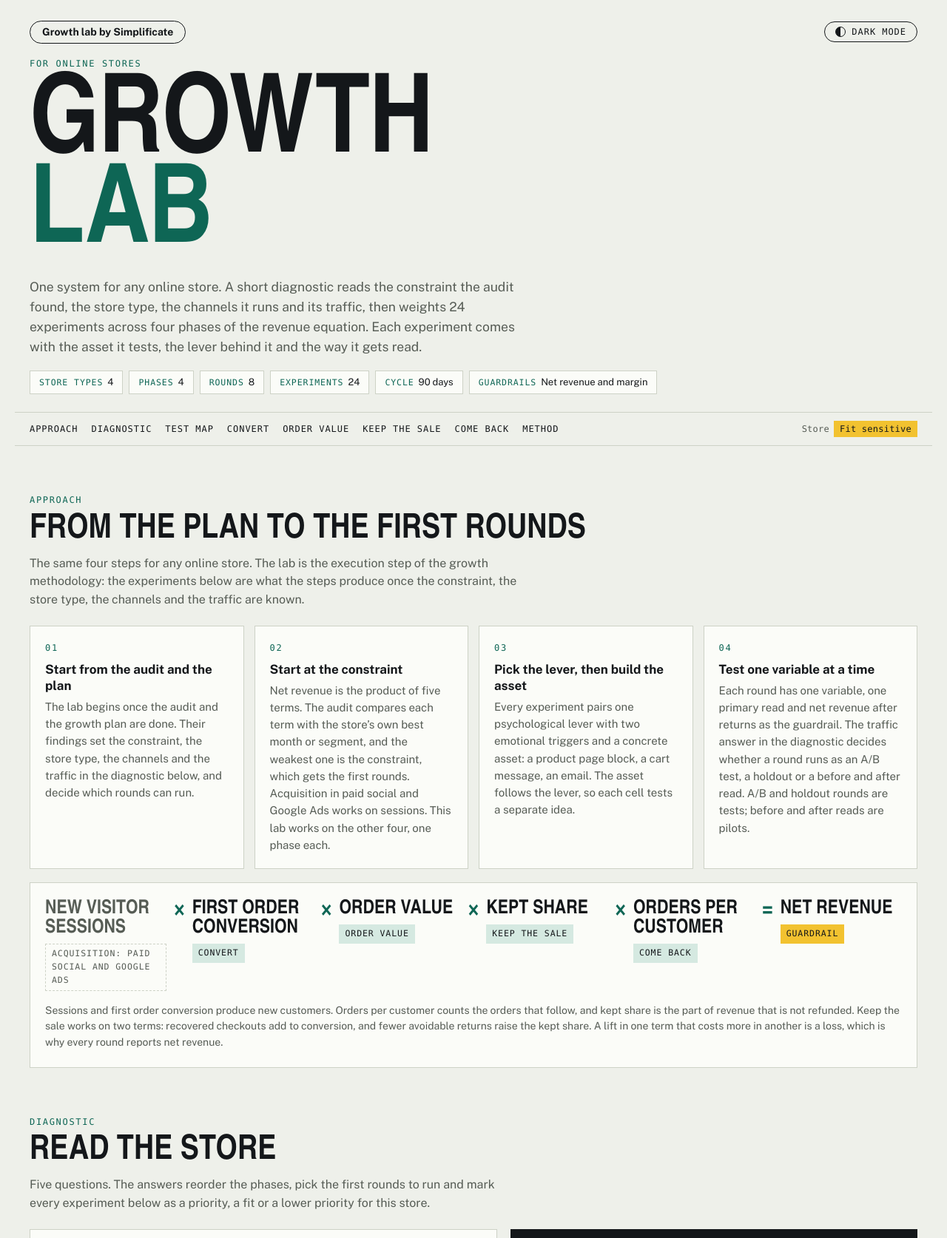
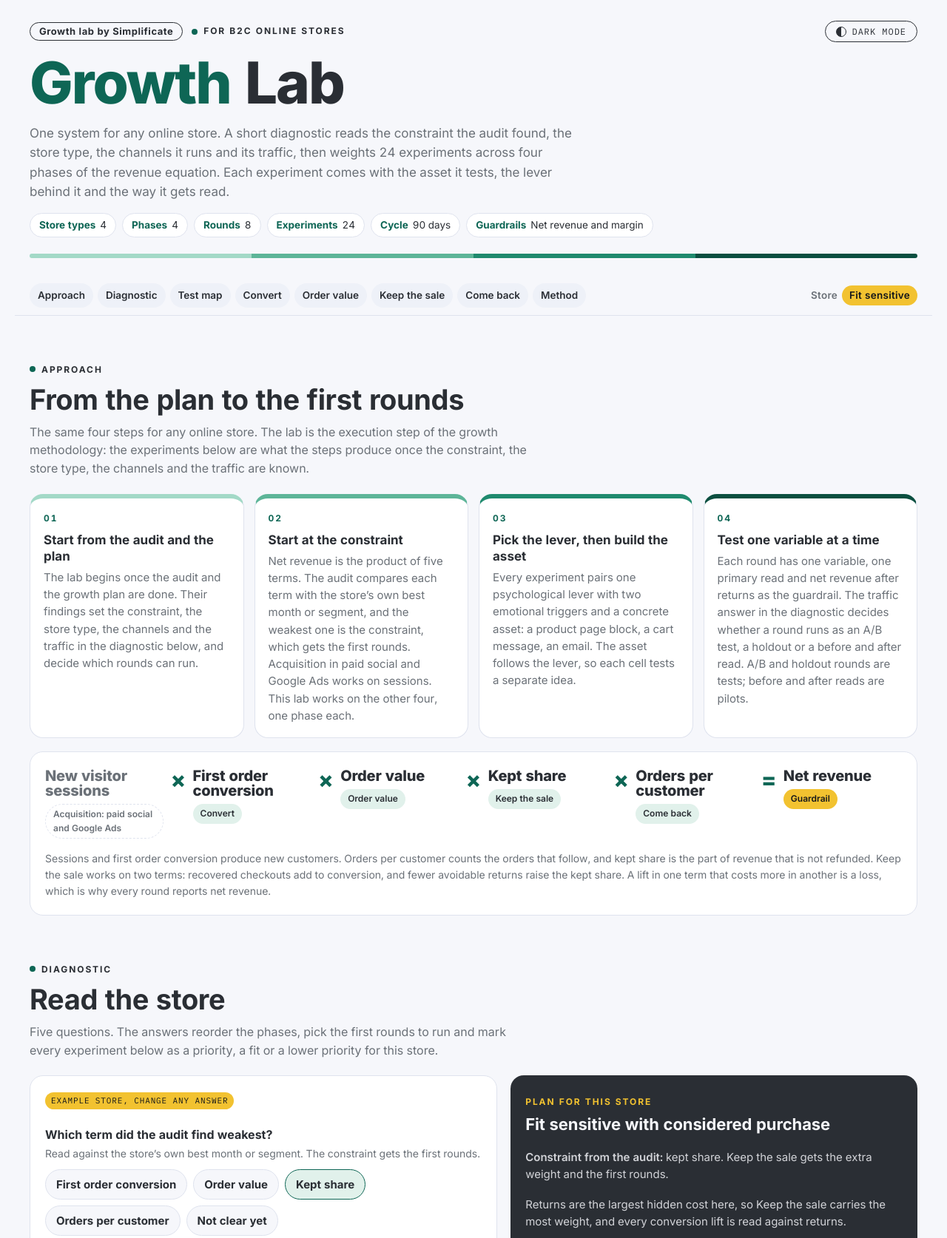
Before and after one commit to robertacunha/ecommercegrowth, a plain HTML site: page index.html in a window 1280 px wide. Shown: the top 1674 px of the page at 74% size. Drawn offline with nearby package versions, Linux system fonts and the light colour scheme; a web font is replaced by a local one.

Commit message:
Add files via upload

```diff
--- a/index.html
+++ b/index.html
@@ -7,7 +7,7 @@
 <meta name="description" content="Growth lab by Simplificate: a store type diagnostic and 24 experiments across four phases for online stores.">
 <link rel="preconnect" href="https://fonts.googleapis.com">
 <link rel="preconnect" href="https://fonts.gstatic.com" crossorigin>
-<link rel="stylesheet" href="https://fonts.googleapis.com/css2?family=Anybody:wdth,wght@50..150,400..900&family=Public+Sans:ital,wght@0,400;0,500;0,600;0,700;1,400&family=Spline+Sans+Mono:wght@400;500&display=swap">
+<link rel="stylesheet" href="https://fonts.googleapis.com/css2?family=Inter:wght@400;500;600;700;800&family=IBM+Plex+Mono:wght@400;500&display=swap">
 <style>
 /* Layout: lab notebook for a shop floor. Header, approach with the revenue equation, a live diagnostic,
    test map, four phases of experiment cards (drawn store mockups), method. */
@@ -215,14 +215,83 @@ footer{margin-top:72px;padding-top:20px;border-top:1px solid var(--line);font-si
 </style>
 </head>
 <body>
+<style>
+/* look and feel aligned with the LinkedIn ABM Lab */
+:root{
+  --bg:#F6F7FB; --surface:#FFFFFF; --surface2:#EEF1F8; --ink:#2A2E34; --muted:#6B7178; --line:#DFE3EE;
+  --accent:#0E6655; --accent-fg:#FFFFFF; --soft:#E1F1EB; --mark:#F2C230; --mark-ink:#14171A;
+  --p1:#A3D9C7; --p2:#5DB598; --p3:#1F8A6E; --p4:#0B4F40;
+  --display:"Inter","Helvetica Neue",Arial,sans-serif; --body:"Inter","Helvetica Neue",Arial,sans-serif; --mono:"IBM Plex Mono",ui-monospace,Menlo,monospace;
+}
+@media (prefers-color-scheme: dark){:root:not([data-theme="light"]){
+  --bg:#12141C; --surface:#1B1E29; --surface2:#252938; --ink:#ECEDEF; --muted:#A4A9B0; --line:#2E3242;
+  --accent:#5CC9AE; --accent-fg:#12141C; --soft:#173A31; --p1:#C2E8DA; --p2:#86CDB5; --p3:#4FB094; --p4:#238C70}}
+:root[data-theme="dark"]{
+  --bg:#12141C; --surface:#1B1E29; --surface2:#252938; --ink:#ECEDEF; --muted:#A4A9B0; --line:#2E3242;
+  --accent:#5CC9AE; --accent-fg:#12141C; --soft:#173A31; --p1:#C2E8DA; --p2:#86CDB5; --p3:#4FB094; --p4:#238C70}
+body{font-variant-numeric:tabular-nums}
+h1,h2,h3,h4{font-stretch:100%;text-transform:none}
+h1{font-size:clamp(40px,6.4vw,78px);line-height:1;font-weight:800;letter-spacing:-.025em}
+h1 span{display:inline;color:var(--accent)}
+h2{font-size:clamp(25px,3.2vw,38px);font-weight:700;line-height:1.1;letter-spacing:-.01em}
+h3{font-size:clamp(18px,1.8vw,22px);font-weight:700;line-height:1.25;letter-spacing:-.005em}
+.phase>.sec-head h2{font-size:clamp(30px,4.4vw,52px);letter-spacing:-.02em}
+.eyebrow{font-family:var(--body);font-size:12px;letter-spacing:.16em;font-weight:700;color:var(--ink)}
+.eyebrow::before{content:"";display:inline-block;width:8px;height:8px;border-radius:50%;background:var(--accent);margin-right:8px;vertical-align:1px}
+.tile .eyebrow{color:var(--accent)}
+.tile .eyebrow::before,.plan .eyebrow::before,.example::before{display:none}
+.lead{font-size:17px;max-width:70ch}
+header{gap:16px}
+header::after{content:"";display:block;height:6px;border-radius:999px;margin-top:6px;background:linear-gradient(90deg,var(--p1) 0 25%,var(--p2) 0 50%,var(--p3) 0 75%,var(--p4) 0)}
+.tagrow{gap:10px 12px}
+.byline{font-size:13px;font-weight:700;letter-spacing:.04em;padding:4px 12px}
+.kicker{display:inline-flex;align-items:center;gap:8px;font-size:12px;font-weight:700;letter-spacing:.16em;text-transform:uppercase}
+.kicker::before{content:"";width:8px;height:8px;border-radius:50%;background:var(--accent)}
+.chip{border:1.5px solid var(--line);border-radius:999px;background:var(--surface);font-size:13.5px}
+.chip b{font-family:var(--body);font-size:13.5px;font-weight:700;letter-spacing:0;text-transform:none;color:var(--accent)}
+.sticky{background:color-mix(in srgb,var(--bg) 92%,transparent);backdrop-filter:blur(8px);border-top:0;border-bottom:1.5px solid var(--line)}
+.jump{font-family:var(--body);font-size:13.5px;letter-spacing:0;text-transform:none;font-weight:600;gap:6px;padding-block:10px}
+.jump a{padding:6px 11px;border-radius:999px;background:var(--surface2)}
+.jump a:hover{background:var(--line);color:var(--ink)}
+.jump .now b{border-radius:999px;padding:3px 10px;font-weight:600}
+.tile,.eq,.qs,.tbl,.card,.cc{border-radius:18px;border-width:1.5px}
+.tile{padding:18px}
+.grid4>.tile{border-top:6px solid var(--sc,var(--accent))}
+.grid4>.tile:nth-child(1){--sc:var(--p1)}.grid4>.tile:nth-child(2){--sc:var(--p2)}.grid4>.tile:nth-child(3){--sc:var(--p3)}.grid4>.tile:nth-child(4){--sc:var(--p4)}
+.card{overflow:hidden}
+.term .t{font-stretch:100%;font-weight:800;font-size:20px;text-transform:none;letter-spacing:-.01em}
+.term .ph,.round-meta span,.trig span,.types-tag span,td.wt span,.status,.chan,.badge,.tier,.optional,.example{border-radius:999px}
+.term .ph{font-family:var(--body);font-size:12px;letter-spacing:0;text-transform:none;font-weight:600;padding:4px 10px}
+.op{font-weight:800}
+.opt span{border-radius:12px;border-width:1.5px}
+.pills{align-items:flex-start}
+.pills .opt span{border-radius:999px;height:auto}
+.plan{border-radius:18px}
+.barrow .tr{border-radius:999px;overflow:hidden}
+.first a{border-radius:12px}
+.first .no{font-stretch:100%;font-weight:800}
+th{font-family:var(--body);font-size:11.5px;letter-spacing:.14em;font-weight:700}
+td.rn{font-stretch:100%;font-weight:800;font-size:22px}
+.round-head .n{font-stretch:100%;font-weight:800;font-size:56px;letter-spacing:-.03em}
+.round-head h3{max-width:40ch}
+.round-meta span b,.kv .k,.cc span:first-child{font-family:var(--body);font-weight:700;letter-spacing:.1em}
+.meta h4{font-weight:700}
+.mk{border-radius:12px;overflow:hidden}
+.mk .top b,.mail h5{font-stretch:100%;text-transform:none;letter-spacing:-.01em}
+.btn{border-radius:999px}
+.hl{border-radius:8px}
+.hl::after{border-radius:999px}
+footer{border-top-width:1.5px}
+.card.dim{opacity:.6}
+</style>
 <div class="wrap">
 <header>
   <div class="tagrow">
     <span class="byline">Growth lab by Simplificate</span>
+    <span class="kicker">For B2C online stores</span>
     <button class="themebtn" id="themebtn" type="button"><span class="ti" aria-hidden="true"></span><span id="themelabel">Dark mode</span></button>
   </div>
-  <span class="eyebrow">For online stores</span>
-  <h1>Growth<span>Lab</span></h1>
+  <h1><span>Growth</span> Lab</h1>
   <p class="lead">One system for any online store. A short diagnostic reads the constraint the audit found, the store type, the channels it runs and its traffic, then weights 24 experiments across four phases of the revenue equation. Each experiment comes with the asset it tests, the lever behind it and the way it gets read.</p>
   <div class="chips">
     <span class="chip"><b>Store types</b>4</span>
```
